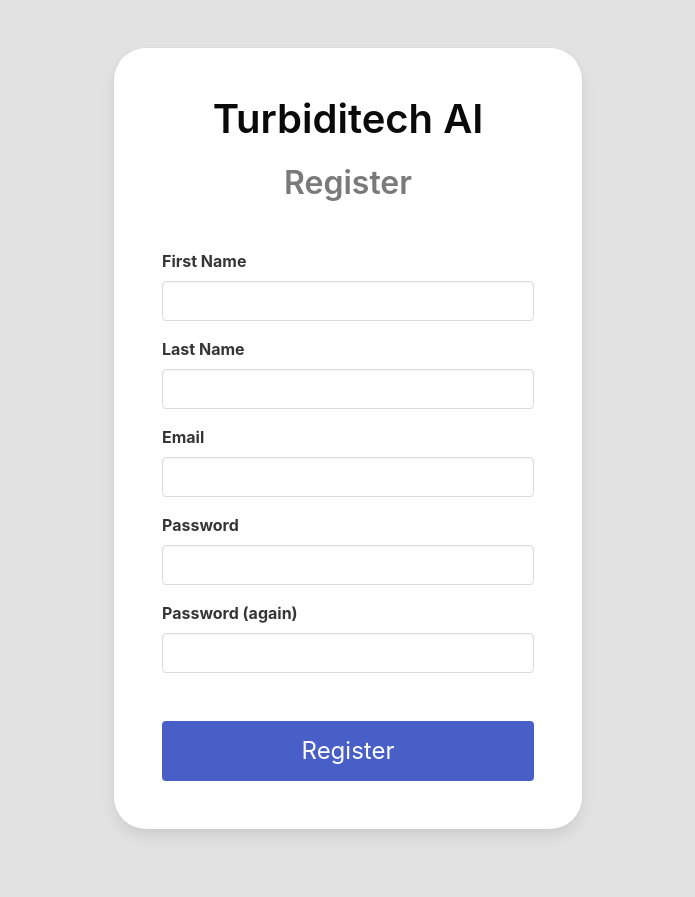
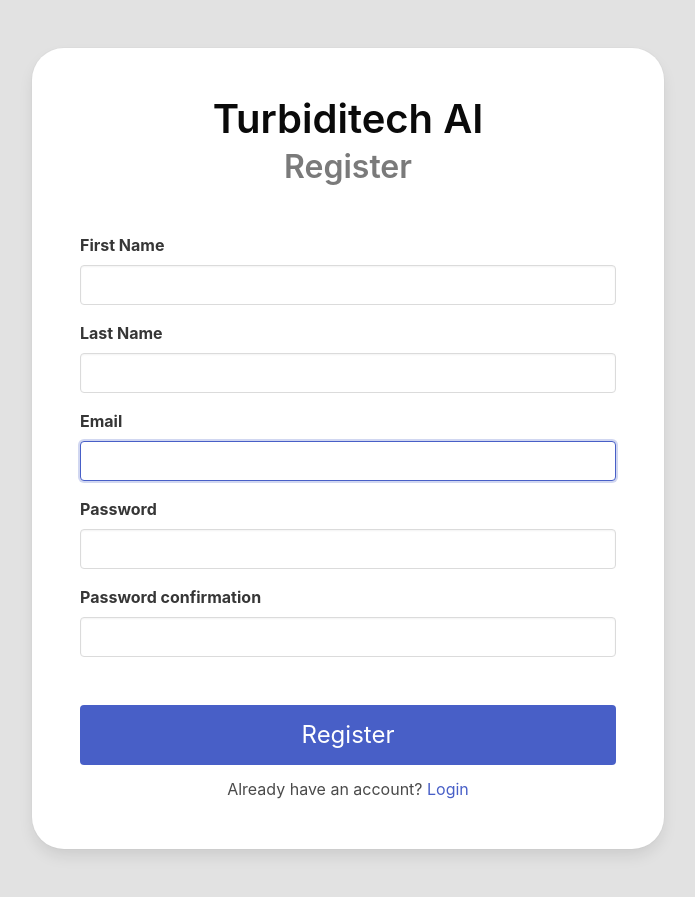
Before and after one commit to jsuci/turbiditech, a Django app: page /register/ in a window 1280 px wide. Shown: the whole page, without its empty margins (292-987 px from the left). Before the commit the page ends 834 px from the top, so only its background shows below. Run offline with Django 4.2, Linux system fonts and the light colour scheme.

Commit message:
fix registration and login form

```diff
--- /dev/null
+++ b/core/forms.py
@@ -0,0 +1,56 @@
+# forms
+from django import forms
+from django.forms import ModelForm, EmailInput, PasswordInput, TextInput
+from django.contrib.auth.forms import UserCreationForm
+
+# models
+from .models import CustomUser
+
+
+class LoginForm(ModelForm):
+    class Meta:
+        model   = CustomUser
+        fields  = ['email', 'password']
+        widgets = {
+            'email': EmailInput(attrs={'class': 'input'}),
+            'password': PasswordInput(attrs={'class': 'input'})
+        }
+
+class RegisterForm(UserCreationForm):
+
+    # add eamil field since USerCreationForm does not have one
+    email = forms.EmailField(max_length=60, help_text='A valid email address is required.')
+
+    class Meta:
+        model   = CustomUser
+        fields  = ['first_name', 'last_name', 'email', 'password1', 'password2']
+
+
+    def __init__(self, *args, **kwargs):
+        super().__init__(*args, **kwargs)
+        self.fields['first_name'].widget.attrs.update({'class': 'input'})
+        self.fields['last_name'].widget.attrs.update({'class': 'input'})
+        self.fields['email'].widget.attrs.update({'class': 'input', 'type': 'email'})
+        self.fields['password1'].widget.attrs.update({'class': 'input', 'type': 'password'})
+        self.fields['password2'].widget.attrs.update({'class': 'input', 'type': 'password'})
+
+
+    # custom form validation before
+    # this will run when form is submitted
+    # error messages are also displayed through ValidationError
+    # clean_<your field name> is the naming convention
+
+    def clean_email(self):
+        email = self.cleaned_data['email'].strip()
+        try:
+            CustomUser.objects.get(email__iexact=email)
+            raise forms.ValidationError('Email already exists')
+        except CustomUser.DoesNotExist:
+            return email
+
+    def clean_password2(self):
+        pw1 = self.cleaned_data.get('password1')
+        pw2 = self.cleaned_data.get('password2')
+        if pw1 and pw2 and pw1 == pw2:
+            return pw2
+        raise forms.ValidationError("Passwords do not match")
--- a/core/urls.py
+++ b/core/urls.py
@@ -3,8 +3,8 @@
 
 urlpatterns = [
     path('api/users/', views.get_users),
-    path('login/', views.login, name='login'),
-    path('logout/', views.logout, name='logout'),
+    path('login/', views.user_login, name='user_login'),
+    path('logout/', views.user_logout, name='user_logout'),
     path('register/', views.register, name='register'),
     path('', views.dashboard, name='dashboard'),
     path('turbidity-records/<int:device_id>', views.turbidity_records, name='turbidity_records'),
--- a/core/views.py
+++ b/core/views.py
@@ -1,14 +1,19 @@
 # rest_framework
-from multiprocessing import context
 from rest_framework.decorators import api_view
 from rest_framework.response import Response
 
 # django
-from django.shortcuts import render
+from django.shortcuts import render, redirect
 from django.http import HttpResponse
 from django.contrib import messages
 from django.template import loader
-from django.urls import reverse
+from django.urls import is_valid_path, reverse
+from django.contrib.auth import authenticate, login, logout
+from django.contrib.auth.decorators import login_required
+
+# forms
+from .forms import LoginForm, RegisterForm
+
 
 
 # api
@@ -21,25 +26,55 @@
     return Response(person)
 
 
-def login(request):
-    context = {
-        'header_title': 'Log In | Turbiditech AI'
-    }
+def user_login(request):
+
+    if request.method == 'POST':
+        email = request.POST['email']
+        password = request.POST['password']
+
+        user = authenticate(request, username=email, password=password)
+
+        if user is not None:
+            login(request, user)
+
+            # Redirect to dashboard
+            return redirect('dashboard')
+        else:
+            # Return an 'invalid login' error message.
+            messages.add_message(request, messages.INFO, 'Incorrect email or password.')
+
+
+    form = LoginForm()
+    context = {'form': form}
     return render(request, 'login.html', context)
 
 
-def logout(request):
-    return render(request, 'logout.html')
+def user_logout(request):
+    logout(request)
+    return redirect('dashboard')
 
 
 def register(request):
+    form = RegisterForm()
+
+    if request.user.is_authenticated:
+        return redirect('dashboard')
+
+    if request.method == 'POST':
+        form = RegisterForm(request.POST)
+
+        if form.is_valid():
+            form.save()
+            return redirect('user_login')
+
     context = {
-        'header_title': 'Register | Turbiditech AI'
+        'form': form
     }
 
     return render(request, 'register.html', context)
 
 
+@login_required
 def dashboard(request):
     context = {
         'header_title': 'Register | Turbiditech AI',
@@ -90,6 +125,7 @@
     return render(request, 'dashboard.html', context)
 
 
+@login_required
 def turbidity_records(request, device_id):
 
     # use device_id to locate in db the specific entry or device
@@ -119,6 +155,7 @@
     return render(request, 'turbidity-records.html', context)
 
 
+@login_required
 def list_devices(request):
     # notification message after successful form submit
     # must be placed inside if form.is_valid()
@@ -164,18 +201,25 @@
     return render(request, 'list-devices.html', context)
 
 
+@login_required
 def add_device(request):
   template = loader.get_template('add-device.html')
   return HttpResponse(template.render({}, request))
 
+
+@login_required
 def edit_device(request, device_id):
   template = loader.get_template('edit-device.html')
   return HttpResponse(template.render({}, request))
 
+
+@login_required
 def add_component(request):
   template = loader.get_template('add-component.html')
   return HttpResponse(template.render({}, request))
 
+
+@login_required
 def edit_component(request, component_id):
   template = loader.get_template('edit-component.html')
   return HttpResponse(template.render({}, request))
--- a/fly.toml
+++ b/fly.toml
@@ -9,7 +9,7 @@
   DJANGO_SETTINGS_MODULE = "turbiditech.settings"
 
 [deploy]
-  release_command = "poetry run python manage.py migrate"
+  release_command = "poetry run python manage.py makemigrations && poetry run python manage.py migrate"
 
 [[statics]]
   guest_path = "/app/static"
--- a/static/core/css/style.css
+++ b/static/core/css/style.css
@@ -9,7 +9,7 @@
 
 /* hamburger icon */
 .menu-btn {
-    position: absolute;
+    position: relative;
     color: rgb(0, 0, 0);
     font-size: 35px;
     cursor: pointer;
--- a/templates/includes/sidebar.html
+++ b/templates/includes/sidebar.html
@@ -10,7 +10,7 @@
     </div>
     <div class="header p-4 is-align-items-center is-flex is-flex-direction-column is-flex-wrap-nowrap">
         <img src="{% static 'core/img/profile.png' %}" class="mt-6" alt="">
-        <h1 class="subtitle is-4 has-text-white mt-4">Jamil Magsuci</h1>
+        <h1 class="subtitle is-4 has-text-white mt-4">{{ request.user }}</h1>
     </div>
     <div class="menu">
         <div class="item">
@@ -22,7 +22,7 @@
         </div>
 
         <div class="item">
-            <a href="#"><i class="fas fa-info-circle"></i>Log out </a>
+            <a href="{% url 'user_logout' %}"><i class="fas fa-info-circle"></i>Log out </a>
         </div>
     </div>
-    </div>
+</div>
--- a/templates/register.html
+++ b/templates/register.html
@@ -2,9 +2,7 @@
 {% extends 'header.html' %}
 {% load static %}
 {% load i18n %}
-{% block head_title %} {{ header_title }} {% endblock %}
-
-
+{% block head_title %} Register | Turbiditech AI {% endblock %}
 
 {% block content %}
 
@@ -12,54 +10,33 @@
 
   <div class="container is-max-desktop">
     <div class="columns">
-      <div class="column is-6 is-offset-3">
-        <form class="box box-radius p-6" method="POST" action="{% url 'login' %}">
+      <div class="column is-8 is-offset-2">
+        <form class="box box-radius p-6" method="POST" action="{% url 'register' %}">
           {% csrf_token %}
 
-          <h1 class="title is-2 has-text-centered has-text-black">
+          <h1 class="title is-2 has-text-centered has-text-black mb-2">
             Turbiditech AI
           </h1>
-          <h2 class="title is-3 has-text-centered has-text-grey mt-4">
+          <h2 class="title is-3 has-text-centered has-text-grey mb-6">
             Register
           </h2>
 
-          <div class="field mt-6">
-            <label class="label">First Name</label>
-            <div class="control">
-              <input class="input" type="email">
+          {% for field in form %}
+            <div class="field mt-4">
+              <label class="label" for="{{ field.id_for_label }}">{{ field.label }}</label>
+              <div class="control">
+                {{ field }}
+              </div>
+              {% for error in field.errors %}
+                <p class="help is-danger is-size-6 is-italic">{{ error }}</p>
+                {% endfor %}
             </div>
-          </div>
-
-
-          <div class="field mt-4">
-            <label class="label">Last Name</label>
-            <div class="control">
-              <input class="input" type="email">
-            </div>
-          </div>
-
-          <div class="field mt-4">
-            <label class="label">Email</label>
-            <div class="control">
-              <input class="input" type="email">
-            </div>
-          </div>
-
-          <div class="field mt-4">
-            <label class="label">Password</label>
-            <div class="control">
-              <input class="input" type="password">
-            </div>
-          </div>
-
-          <div class="field mt-4">
-            <label class="label">Password (again)</label>
-            <div class="control">
-              <input class="input" type="password">
-            </div>
-          </div>
+          {% endfor %}
 
           <button class="button is-large is-fullwidth is-link mt-6" type="submit">Register</button>
+
+          <p class="has-text-centered mt-3">Already have an account? <a href="{% url 'user_login' %}">Login</a></p>
+
         </form>
 
       </div>
--- a/turbiditech/settings.py
+++ b/turbiditech/settings.py
@@ -169,3 +169,4 @@
 
 # Custom User for Authentication
 AUTH_USER_MODEL = 'core.CustomUser'
+LOGIN_URL = "/login/"
```
Also changed, not shown: templates/login.html (+20 -18 lines), core/migrations/0002_alter_component_component_name.py (added).
